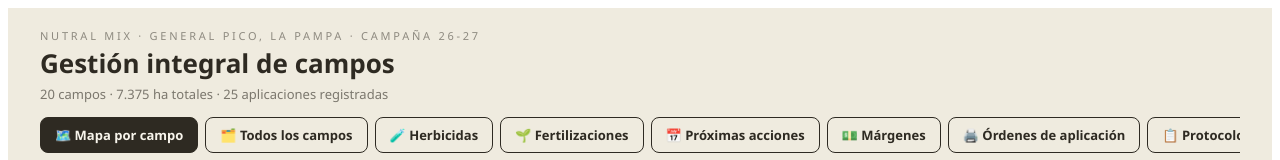
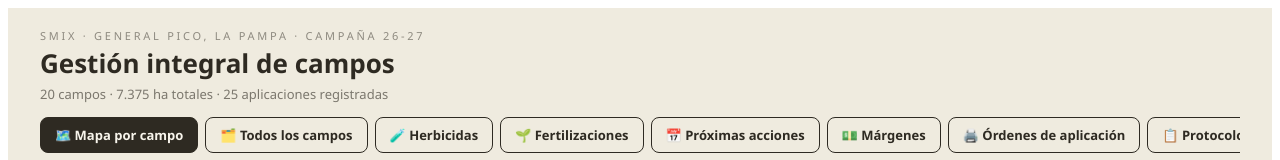
Before and after one commit to santospodesta77-ux/nutral-mix, a React (Vite) app: page / in a window 1280 px wide. Shown: the top 160 px of the page. Built offline with nearby package versions, Linux system fonts and the light colour scheme.

Commit message:
Update App.jsx

```diff
--- a/src/App.jsx
+++ b/src/App.jsx
@@ -1,7 +1,7 @@
 import React, { useState, useMemo, useRef } from "react";
 
 // ============================================================
-// NUTRAL MIX · Gestión integral de campos · campaña 26-27
+// SMIX · Gestión integral de campos · campaña 26-27
 // General Pico, La Pampa
 // ============================================================
 const TINTA = "#2E2A22";
@@ -832,7 +832,7 @@ function generarProximasAcciones(CAMPOS_DATA, INV_26_DATA, PLAN_2627_DATA, APLIC
 }
 
 // ============================================================
-// MÓDULO PROTOCOLOS — integrar en GestionCamposNutralMix.jsx
+// MÓDULO PROTOCOLOS — integrar en GestionCamposSmix.jsx
 // Agregarlo como nueva pestaña "📋 Protocolos"
 // ============================================================
 
@@ -1666,7 +1666,7 @@ export default function App(){
 
         {/* Header */}
         <div style={{marginBottom:14}}>
-          <div style={{fontSize:11,letterSpacing:"0.25em",textTransform:"uppercase",opacity:0.5}}>Nutral Mix · General Pico, La Pampa · campaña 26-27</div>
+          <div style={{fontSize:11,letterSpacing:"0.25em",textTransform:"uppercase",opacity:0.5}}>SMIX · General Pico, La Pampa · campaña 26-27</div>
           <h1 style={{margin:"2px 0 4px",fontSize:26,fontWeight:700}}>Gestión integral de campos</h1>
           <div style={{fontSize:13,opacity:0.6}}>{CAMPOS.length} campos · {fmt(haTotal)} ha totales · {APLICACIONES.length} aplicaciones registradas</div>
         </div>
```
